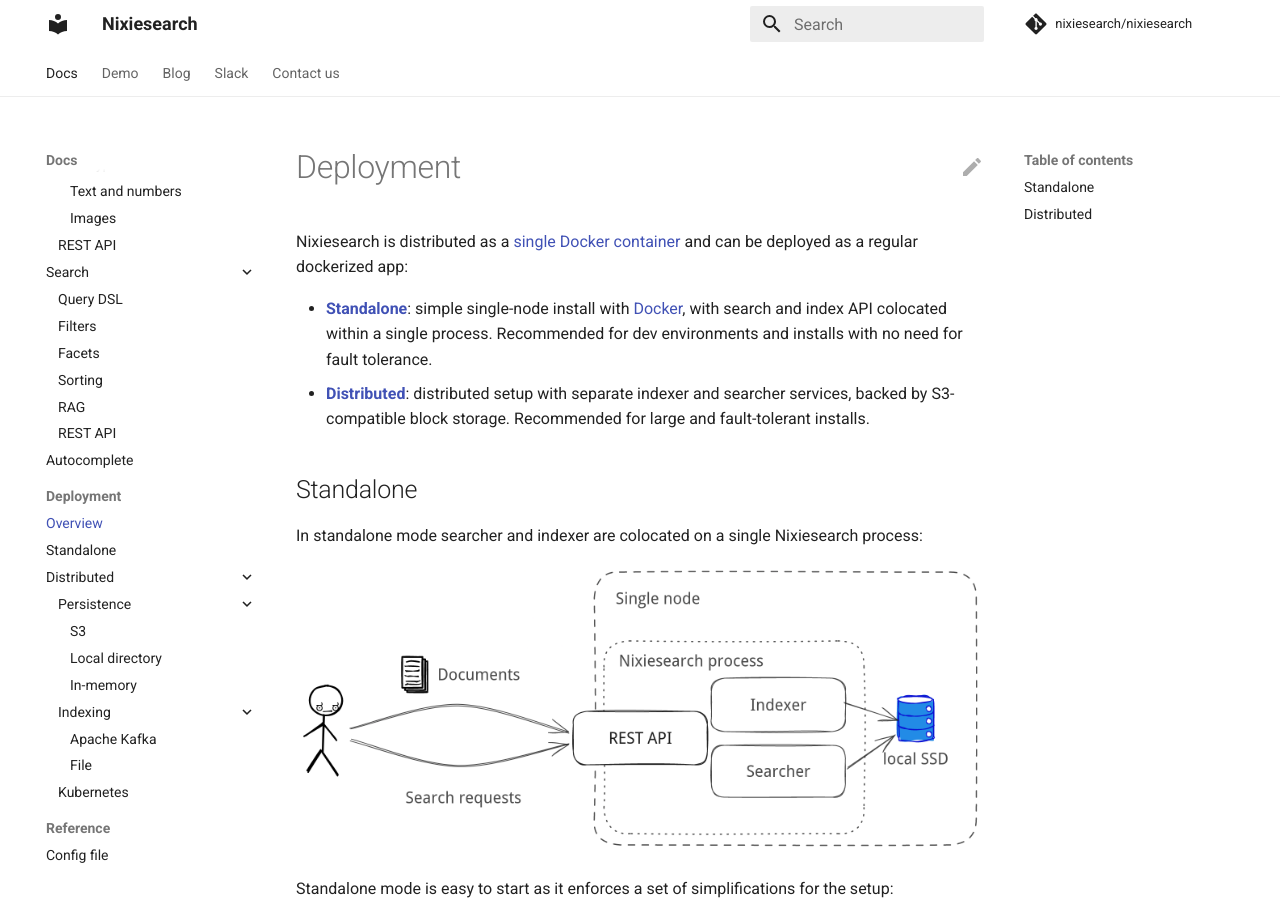
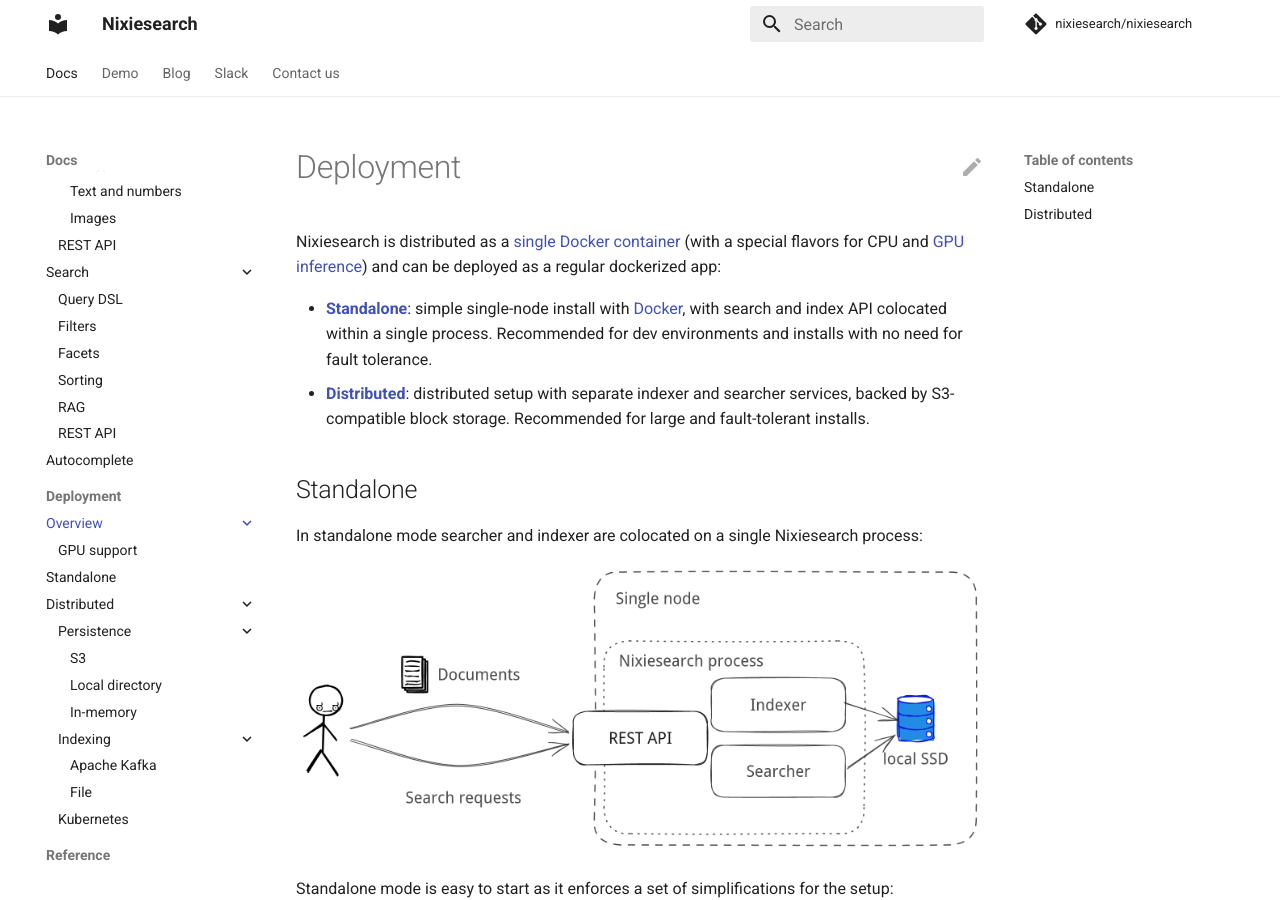
Before and after one commit to nixiesearch/nixiesearch, an MkDocs documentation site: the page built from docs/docs/deployment/index.md, in a window 1280 px wide and 900 px high. Built offline with MkDocs 1.6.1 and Material for MkDocs 9.7.7, drawn with Linux system fonts in a browser that asks for light colours; comment, search, counter and statistics services are not loaded; some of the changed text lies outside the part shown.

Commit message:
update docs for GPU inference

```diff
--- a/docs/docs/deployment/overview.md
+++ b/docs/docs/deployment/index.md
@@ -1,6 +1,6 @@
 # Deployment
 
-Nixiesearch is distributed as a [single Docker container](../quickstart.md#prerequisites) and can be deployed as a regular dockerized app:
+Nixiesearch is distributed as a [single Docker container](../quickstart.md#prerequisites) (with a special flavors for CPU and [GPU inference](gpu.md)) and can be deployed as a regular dockerized app:
 
 * **[Standalone](#standalone)**: simple single-node install with [Docker](https://hub.docker.com/r/nixiesearch/nixiesearch/tags), with search and index API colocated within a single process. Recommended for dev environments and installs with no need for fault tolerance.
 * **[Distributed](#distributed)**: distributed setup with separate indexer and searcher services, backed by S3-compatible block storage. Recommended for large and fault-tolerant installs.
--- a/docs/mkdocs.yml
+++ b/docs/mkdocs.yml
@@ -137,7 +137,9 @@
       - Autocomplete:
           - features/autocomplete/index.md
     - Deployment:
-        - Overview: deployment/overview.md
+        - Overview:
+            - deployment/index.md
+            - GPU support: deployment/gpu.md
         - Standalone: deployment/standalone.md
         - Distributed:
             - deployment/distributed/index.md
```
Also changed, not shown: docs/docs/deployment/distributed/indexing/kafka.md (+1 -1 lines), docs/docs/deployment/gpu.md (added, +45 -0 lines), docs/docs/index.md (+2 -2 lines), docs/docs/quickstart.md (+1 -1 lines).
